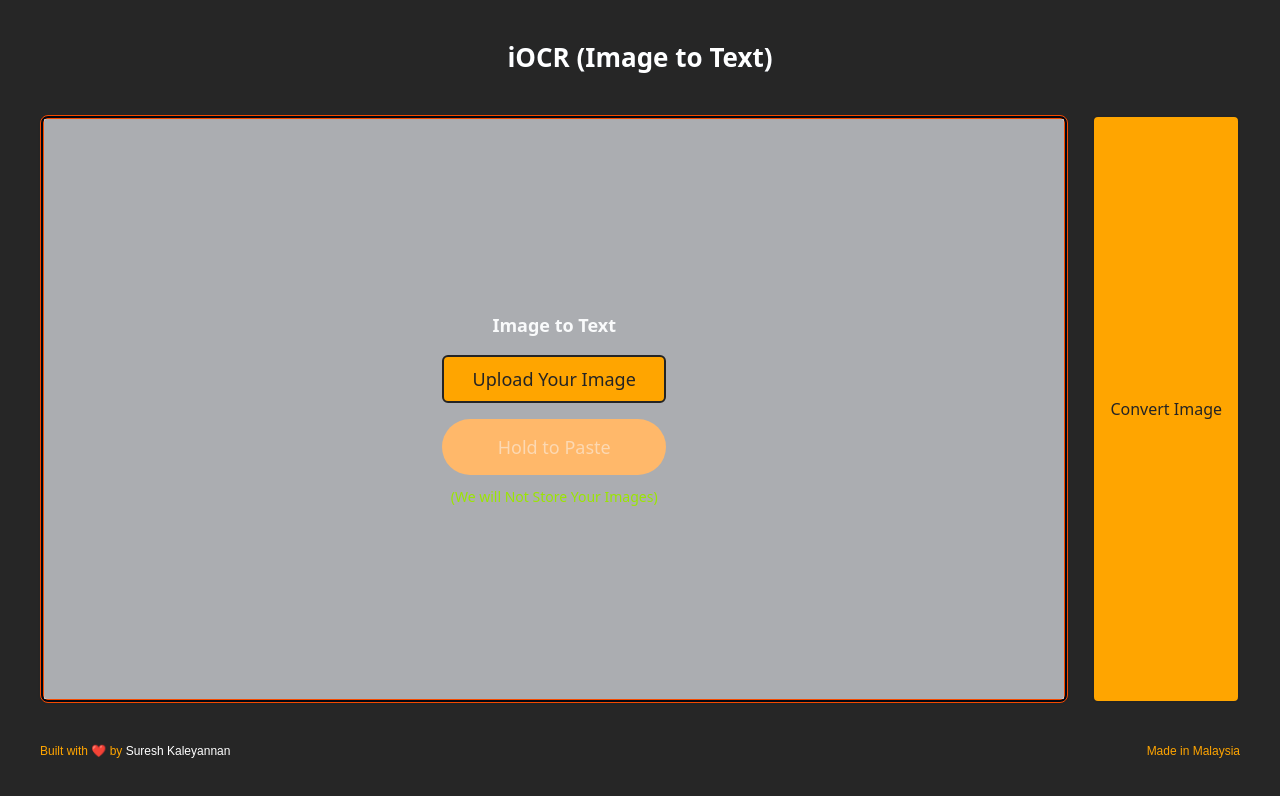
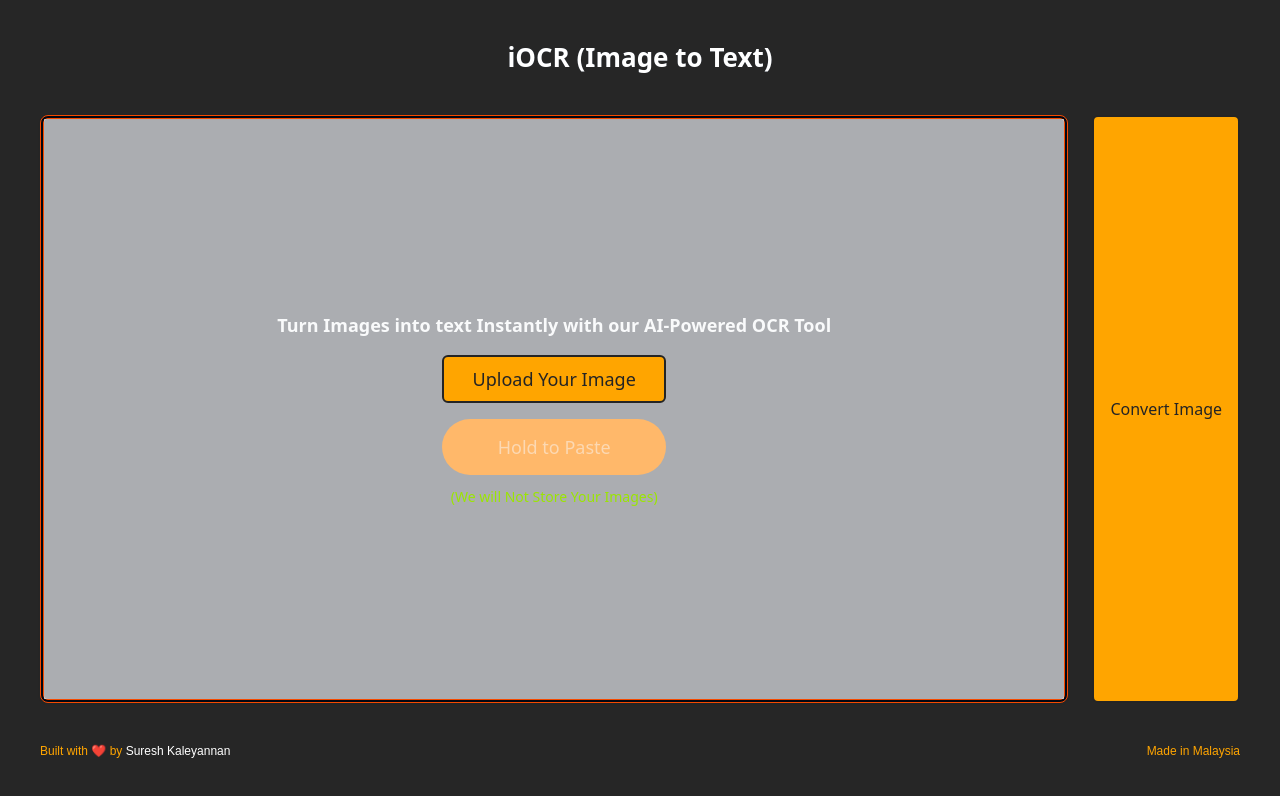
Before and after one commit to sureshapps/pictx, a Next.js app: page / in a window 1280 px wide. Shown: the top 796 px of the page. Built offline with nearby package versions, Linux system fonts and the light colour scheme.

Commit message:
Update page.tsx

```diff
--- a/app/page.tsx
+++ b/app/page.tsx
@@ -140,7 +140,7 @@ export default function Home() {
 						<IconLoader2 className="animate-spin size-20" />
 					) : (
 						<>
-							<p className="font-bold mb-4">Image to Text</p>
+							<p className="font-bold mb-4">Turn Images into text Instantly with our AI-Powered OCR Tool</p>
 							<p className="hidden [@media(hover:hover)]:block">
 								Drop or Paste Anywhere, or Click to Upload.
 							</p>
@@ -155,7 +155,7 @@ export default function Home() {
 									onKeyDown={(e) => e.preventDefault()}
 									placeholder="Hold to Paste"
 									onClick={(e) => e.stopPropagation()}
-									className="text-center w-full rounded-full py-3 bg-orange-300 dark:bg-orange-300 placeholder-orange dark:placeholder-orange focus:bg-orange dark:focus:bg-orange focus:placeholder-gray-50 dark:focus:placeholder-gray-50 transition-colors ease-in-out focus:outline-hidden border-2 focus:border-gray-900 dark:focus:border-gray-900 border-transparent"
+									className="text-center w-full rounded-full py-3 bg-orange-300 dark:bg-orange-300 placeholder-orange dark:placeholder-orange focus:bg-orange dark:focus:bg-orange focus:placeholder-gray-950 dark:focus:placeholder-gray-950 transition-colors ease-in-out focus:outline-hidden border-2 focus:border-gray-900 dark:focus:border-gray-900 border-transparent"
 								/>
 							</div>
 
```
